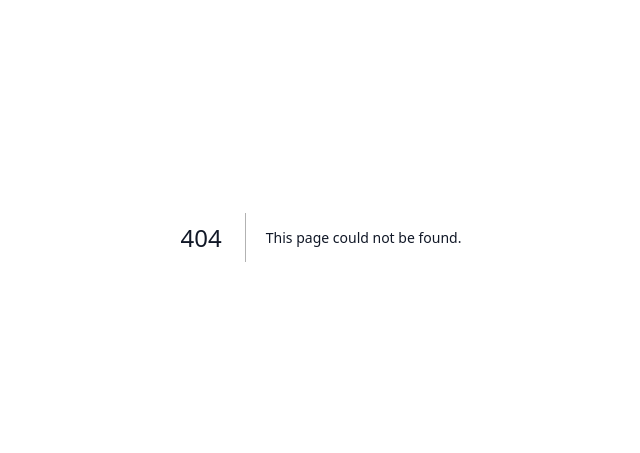
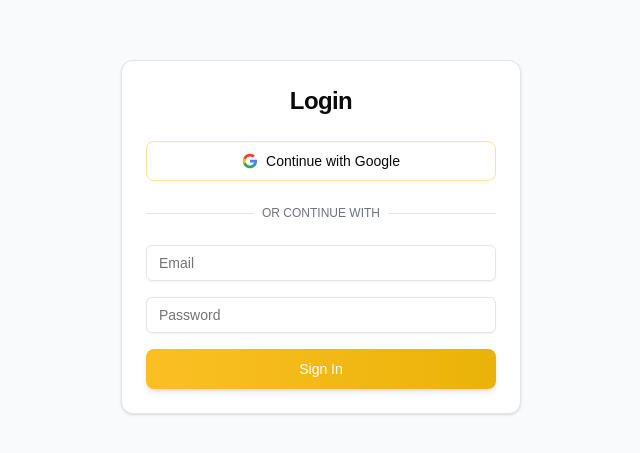
Before and after one commit to sfonua10/beehive-care-solutions, a Next.js app: page /login in a window 1280 px wide. Before the commit this address had no page. Shown: the part 163-616 px from the top of the page, without its empty margins (319-959 px from the left). Built offline with nearby package versions, Linux system fonts and the light colour scheme.

Commit message:
more links

```diff
--- /dev/null
+++ b/app/auth.config.ts
@@ -0,0 +1,45 @@
+import type { NextAuthConfig } from 'next-auth'
+import Credentials from 'next-auth/providers/credentials'
+import Google from 'next-auth/providers/google'
+
+export const authConfig = {
+  pages: {
+    signIn: '/login',
+  },
+  callbacks: {
+    authorized({ auth, request: { nextUrl } }) {
+      const isLoggedIn = !!auth?.user
+      const isOnDashboard = nextUrl.pathname.startsWith('/dashboard')
+
+      if (isOnDashboard) {
+        if (isLoggedIn) return true
+        return false
+      }
+      return true
+    },
+  },
+  providers: [
+    Google({
+      clientId: process.env.GOOGLE_CLIENT_ID!,
+      clientSecret: process.env.GOOGLE_CLIENT_SECRET!,
+    }),
+    Credentials({
+      async authorize(credentials) {
+        const { email, password } = credentials as {
+          email: string
+          password: string
+        }
+
+        if (email === 'admin@example.com' && password === 'password') {
+          return {
+            id: '1',
+            email: 'admin@example.com',
+            name: 'Admin User',
+            role: 'admin',
+          }
+        }
+        return null
+      }
+    })
+  ],
+} satisfies NextAuthConfig
--- /dev/null
+++ b/app/auth.ts
@@ -0,0 +1,33 @@
+import NextAuth from 'next-auth'
+import { authConfig } from './auth.config'
+
+declare module 'next-auth' {
+  interface User {
+    role: string
+  }
+  interface Session {
+    user: User & {
+      id: string
+      role: string
+    }
+  }
+}
+
+export const { auth, signIn, signOut } = NextAuth({
+  ...authConfig,
+  callbacks: {
+    async session({ session, token }) {
+      if (token && session.user) {
+        session.user.id = token.sub as string
+        session.user.role = token.role as string
+      }
+      return session
+    },
+    async jwt({ token, user }) {
+      if (user) {
+        token.role = user.role
+      }
+      return token
+    }
+  }
+})
--- /dev/null
+++ b/app/login/page.tsx
@@ -0,0 +1,96 @@
+'use client'
+
+import { useState } from 'react'
+import { signIn } from 'next-auth/react'
+import { useRouter } from 'next/navigation'
+import { Button } from '@/components/ui/button'
+import { Input } from '@/components/ui/input'
+import { Card, CardContent, CardHeader, CardTitle } from '@/components/ui/card'
+
+export default function LoginPage() {
+  const router = useRouter()
+  const [error, setError] = useState<string | null>(null)
+
+  async function handleSubmit(event: React.FormEvent<HTMLFormElement>) {
+    event.preventDefault()
+    const formData = new FormData(event.currentTarget)
+
+    try {
+      const response = await signIn('credentials', {
+        email: formData.get('email'),
+        password: formData.get('password'),
+        redirect: false,
+      })
+
+      if (response?.error) {
+        setError('Invalid credentials')
+        return
+      }
+
+      router.push('/dashboard')
+    } catch (error) {
+      setError('An error occurred: ' + error)
+    }
+  }
+
+  return (
+    <div className="min-h-screen flex items-center justify-center bg-gray-50">
+      <Card className="w-[400px]">
+        <CardHeader>
+          <CardTitle className="text-2xl text-center">Login</CardTitle>
+        </CardHeader>
+        <CardContent className="space-y-6">
+          <Button
+            variant="outline"
+            className="w-full"
+            onClick={() => signIn('google', { callbackUrl: '/dashboard' })}
+          >
+            <svg className="mr-2 h-4 w-4" viewBox="0 0 24 24">
+              <path d="M22.56 12.25c0-.78-.07-1.53-.2-2.25H12v4.26h5.92c-.26 1.37-1.04 2.53-2.21 3.31v2.77h3.57c2.08-1.92 3.28-4.74 3.28-8.09z" fill="#4285F4"/>
+              <path d="M12 23c2.97 0 5.46-.98 7.28-2.66l-3.57-2.77c-.98.66-2.23 1.06-3.71 1.06-2.86 0-5.29-1.93-6.16-4.53H2.18v2.84C3.99 20.53 7.7 23 12 23z" fill="#34A853"/>
+              <path d="M5.84 14.09c-.22-.66-.35-1.36-.35-2.09s.13-1.43.35-2.09V7.07H2.18C1.43 8.55 1 10.22 1 12s.43 3.45 1.18 4.93l2.85-2.22.81-.62z" fill="#FBBC05"/>
+              <path d="M12 5.38c1.62 0 3.06.56 4.21 1.64l3.15-3.15C17.45 2.09 14.97 1 12 1 7.7 1 3.99 3.47 2.18 7.07l3.66 2.84c.87-2.6 3.3-4.53 6.16-4.53z" fill="#EA4335"/>
+            </svg>
+            Continue with Google
+          </Button>
+
+          <div className="relative">
+            <div className="absolute inset-0 flex items-center">
+              <span className="w-full border-t" />
+            </div>
+            <div className="relative flex justify-center text-xs uppercase">
+              <span className="bg-white px-2 text-gray-500">Or continue with</span>
+            </div>
+          </div>
+
+          <form onSubmit={handleSubmit} className="space-y-4">
+            <div>
+              <Input
+                type="email"
+                name="email"
+                placeholder="Email"
+                required
+                className="w-full"
+              />
+            </div>
+            <div>
+              <Input
+                type="password"
+                name="password"
+                placeholder="Password"
+                required
+                className="w-full"
+              />
+            </div>
+            {error && (
+              <div className="text-sm text-red-500 text-center">{error}</div>
+            )}
+            <Button type="submit" className="w-full">
+              Sign In
+            </Button>
+          </form>
+        </CardContent>
+      </Card>
+    </div>
+  )
+}
--- /dev/null
+++ b/app/privacy/page.tsx
@@ -0,0 +1,55 @@
+import { Button } from '@/components/ui/button'
+import Link from 'next/link'
+
+export default function PrivacyPolicy() {
+  return (
+    <div className="min-h-screen bg-gray-50">
+      <div className="max-w-4xl mx-auto px-4 py-12">
+        <div className="mb-8 flex items-center justify-between">
+          <h1 className="text-3xl font-bold">Privacy Policy</h1>
+          <Link href="/">
+            <Button variant="outline">Back to Home</Button>
+          </Link>
+        </div>
+        <div className="prose max-w-none bg-white p-8 rounded-lg shadow">
+          <p className="text-sm text-gray-500">Last updated: {new Date().toLocaleDateString()}</p>
+
+          <h2 className="text-xl font-semibold mt-8">1. Information We Collect</h2>
+          <p>At BeeHive Care Solutions, we take your privacy seriously. We collect and process the following types of information:</p>
+          <ul>
+            <li>Personal identification (name, date of birth, contact details)</li>
+            <li>Healthcare-related information for care management</li>
+            <li>Login credentials and authentication data</li>
+            <li>Usage data and system interactions</li>
+          </ul>
+
+          <h2 className="text-xl font-semibold mt-8">2. HIPAA Compliance</h2>
+          <p>We maintain HIPAA compliance and protect your health information through:</p>
+          <ul>
+            <li>Encrypted data storage and transmission</li>
+            <li>Strict access controls and authentication</li>
+            <li>Regular security audits and monitoring</li>
+            <li>Staff training on privacy procedures</li>
+          </ul>
+
+          <h2 className="text-xl font-semibold mt-8">3. How We Use Your Information</h2>
+          <ul>
+            <li>Providing care management services</li>
+            <li>Coordinating with healthcare providers</li>
+            <li>Maintaining and improving our services</li>
+            <li>Complying with legal obligations</li>
+          </ul>
+
+          <h2 className="text-xl font-semibold mt-8">4. Data Protection</h2>
+          <p>We implement robust security measures including:</p>
+          <ul>
+            <li>End-to-end encryption</li>
+            <li>Regular security assessments</li>
+            <li>Access logging and monitoring</li>
+            <li>Secure backup procedures</li>
+          </ul>
+        </div>
+      </div>
+    </div>
+  )
+}
--- /dev/null
+++ b/app/terms/page.tsx
@@ -0,0 +1,48 @@
+import { Button } from '@/components/ui/button'
+import Link from 'next/link'
+
+export default function Terms() {
+  return (
+    <div className="min-h-screen bg-gray-50">
+      <div className="max-w-4xl mx-auto px-4 py-12">
+        <div className="mb-8 flex items-center justify-between">
+          <h1 className="text-3xl font-bold">Terms of Service</h1>
+          <Link href="/">
+            <Button variant="outline">Back to Home</Button>
+          </Link>
+        </div>
+        <div className="prose max-w-none bg-white p-8 rounded-lg shadow">
+          <p className="text-sm text-gray-500">Last updated: {new Date().toLocaleDateString()}</p>
+
+          <h2 className="text-xl font-semibold mt-8">1. Acceptance of Terms</h2>
+          <p>By accessing BeeHive Care Solutions, you agree to be bound by these Terms of Service and all applicable laws and regulations.</p>
+
+          <h2 className="text-xl font-semibold mt-8">2. Healthcare Information</h2>
+          <p>Our service involves the management of sensitive healthcare information. Users must:</p>
+          <ul>
+            <li>Provide accurate and complete information</li>
+            <li>Maintain confidentiality of access credentials</li>
+            <li>Report any unauthorized access immediately</li>
+            <li>Use the service in compliance with HIPAA regulations</li>
+          </ul>
+
+          <h2 className="text-xl font-semibold mt-8">3. User Responsibilities</h2>
+          <ul>
+            <li>Maintain accurate client records</li>
+            <li>Protect access credentials</li>
+            <li>Report security concerns promptly</li>
+            <li>Comply with healthcare regulations</li>
+          </ul>
+
+          <h2 className="text-xl font-semibold mt-8">4. Service Availability</h2>
+          <p>While we strive for maximum uptime, we cannot guarantee uninterrupted access. We reserve the right to:</p>
+          <ul>
+            <li>Perform maintenance with notice</li>
+            <li>Update features and functionality</li>
+            <li>Modify or discontinue services</li>
+          </ul>
+        </div>
+      </div>
+    </div>
+  )
+}
--- a/package.json
+++ b/package.json
@@ -23,6 +23,7 @@
     "date-fns": "^3.6.0",
     "lucide-react": "^0.471.0",
     "next": "14.2.16",
+    "next-auth": "^5.0.0-beta.25",
     "react": "^18",
     "react-day-picker": "^8.10.1",
     "react-dom": "^18",
```
Also changed, not shown: middleware.ts (added, +11 -0 lines), 1 other file (tests, documents, lock files or other folders).
